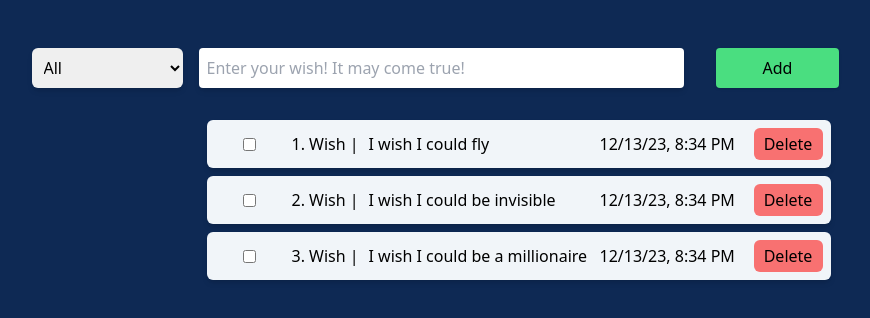
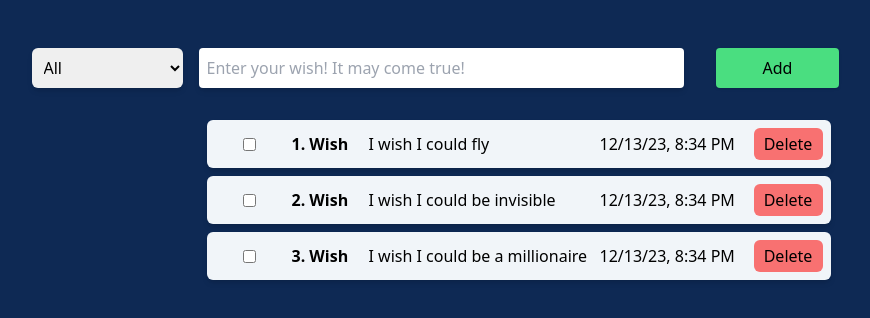
Before and after one commit to BodTa/wish-app, an Angular app: page / in a window 1280 px wide. Shown: the top 318 px of the page, without its empty margins (205-1075 px from the left). Built offline with nearby package versions, Linux system fonts and the light colour scheme.

Commit message:
Update wish-card.component.html

```diff
--- a/src/app/wish-card/wish-card.component.html
+++ b/src/app/wish-card/wish-card.component.html
@@ -7,7 +7,7 @@
     [checked]="wish.completed"
     (click)="toggleCheck()"
   />
-  <span>{{ wish.id }}. Wish |</span>
+  <span class="font-bold">{{ wish.id }}. Wish</span>
   @if (!wish.completed) {
     <span class="col-span-3">{{ wish.wish }}</span>
   } @else {
```
